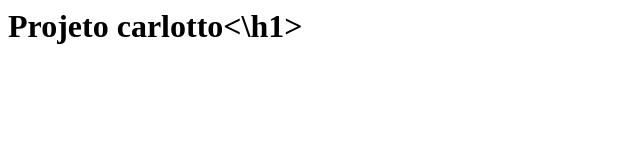
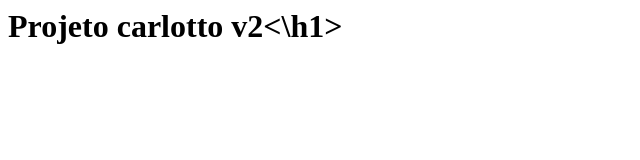
Before and after one commit to virtualguri/curso-git, a plain HTML site: page index.html in a window 1280 px wide. Shown: the full height of the page, 0-640 px from the left. Drawn offline with Linux system fonts and the light colour scheme.

Commit message:
Teste de commit

```diff
--- a/index.html
+++ b/index.html
@@ -2,6 +2,6 @@
 	<head>
 	</head>
 	<body>
-		<h1> Projeto carlotto<\h1>
+		<h1> Projeto carlotto v2<\h1>
 	</body>
 </html>
```
